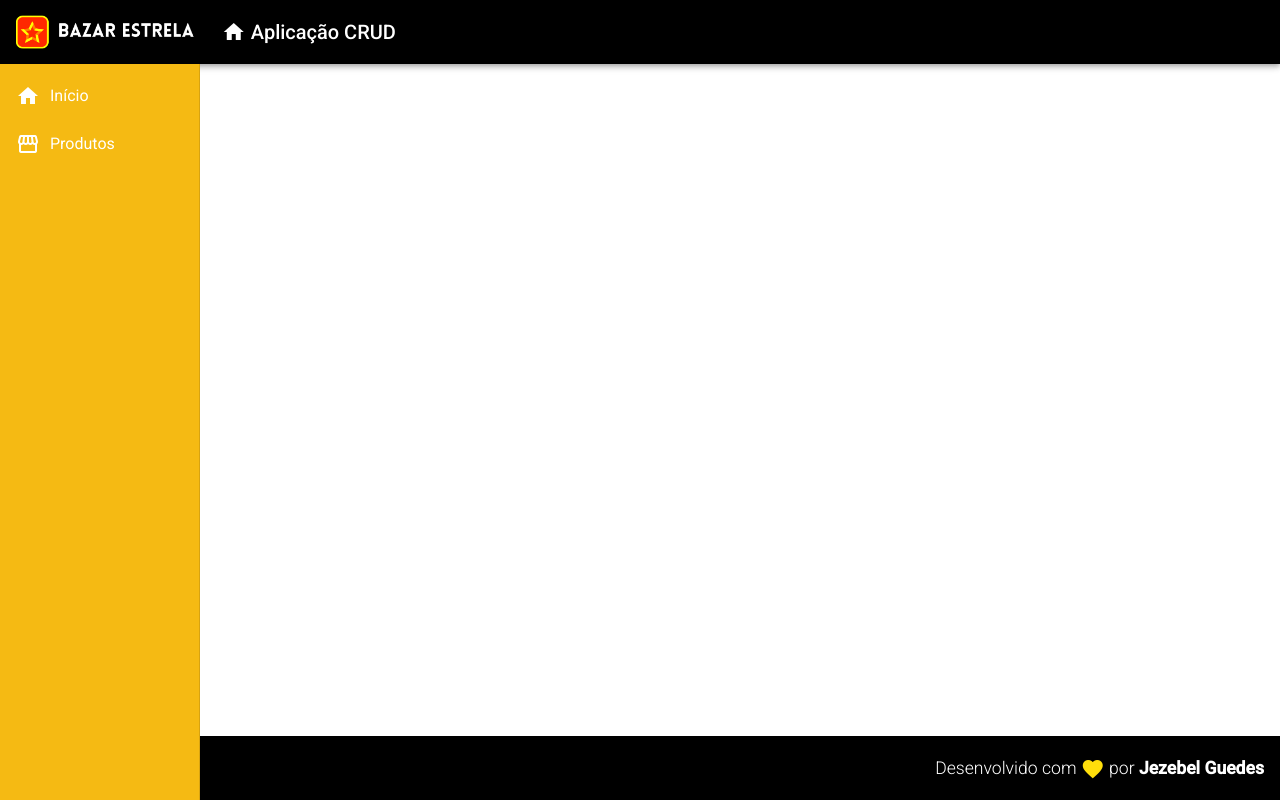
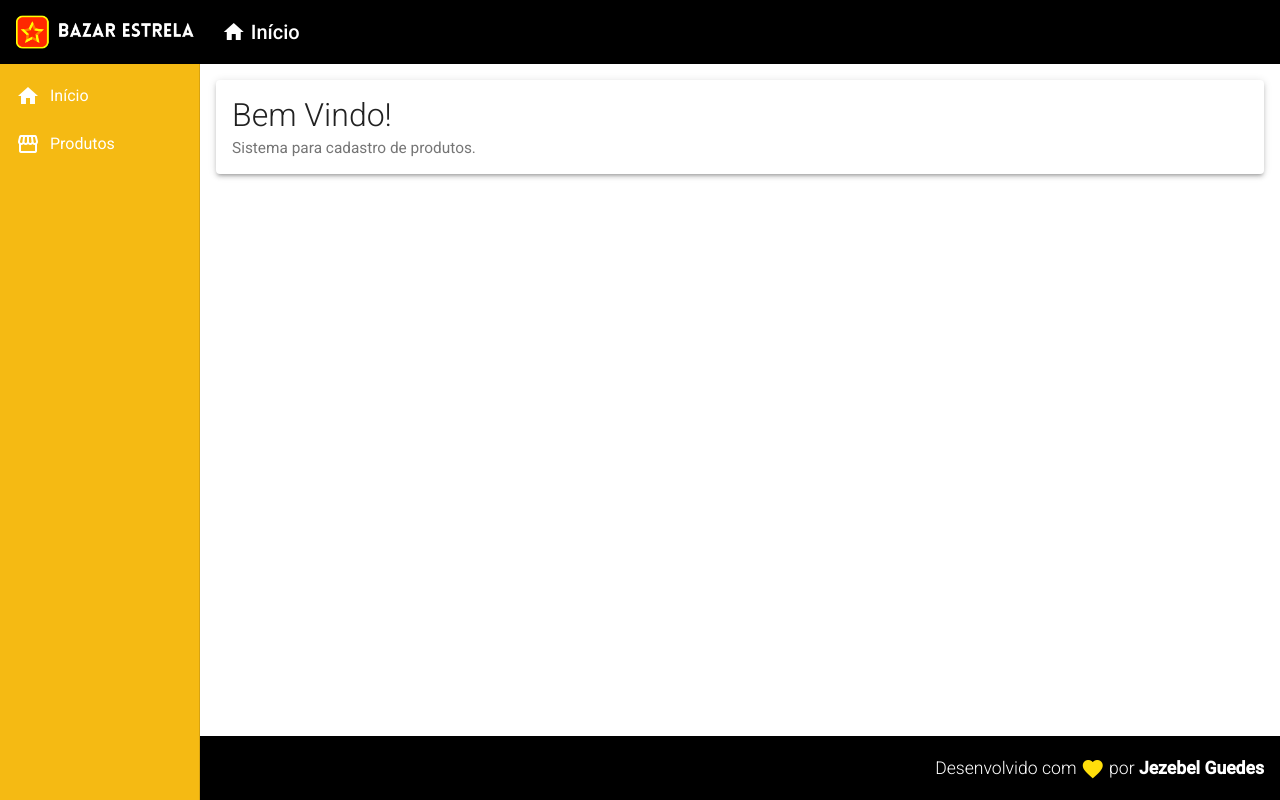
Before and after one commit to Jezebel1990/angular-crud, an Angular app in the folder frontend/: page / in a window 1280 px wide. Built offline with nearby package versions, Linux system fonts and the light colour scheme.

Commit message:
feat: Add home component

```diff
--- a/frontend/src/app/components/template/header/header.component.html
+++ b/frontend/src/app/components/template/header/header.component.html
@@ -9,7 +9,7 @@
         <i class="material-icons">
           home
         </i>
-        Aplicação CRUD
+        Início
     </a>
    </span>
 </mat-toolbar>
--- a/frontend/src/app/components/template/nav/nav.component.css
+++ b/frontend/src/app/components/template/nav/nav.component.css
@@ -10,3 +10,8 @@
 .sidenav i {
     padding-right: 10px;
 }
+
+.content {
+    padding: 16px;
+    background-color: #fff;
+}
--- a/frontend/src/app/components/template/nav/nav.component.html
+++ b/frontend/src/app/components/template/nav/nav.component.html
@@ -16,4 +16,8 @@
         </a>
       </mat-nav-list>
     </mat-sidenav>
+
+    <mat-sidenav-content class="content">
+      <app-home></app-home>
+    </mat-sidenav-content>
 </mat-sidenav-container>
--- /dev/null
+++ b/frontend/src/app/views/home/home.component.css
@@ -0,0 +1,9 @@
+.home .title {
+    font-size: 2rem;
+    font-weight: 300;
+    line-height: 1.2;
+}
+
+.home .subtitle {
+    font-size: 1.1em;
+}
--- /dev/null
+++ b/frontend/src/app/views/home/home.component.html
@@ -0,0 +1,6 @@
+<mat-card class="home mat-elevation-z3">
+    <mat-card-title class="title">Bem Vindo!</mat-card-title>
+    <mat-card-subtitle class="subtitle">
+        Sistema para cadastro de produtos.
+    </mat-card-subtitle>
+</mat-card>
--- /dev/null
+++ b/frontend/src/app/views/home/home.component.ts
@@ -0,0 +1,15 @@
+import { Component, OnInit } from '@angular/core';
+
+@Component({
+  selector: 'app-home',
+  templateUrl: './home.component.html',
+  styleUrls: ['./home.component.css']
+})
+export class HomeComponent implements OnInit {
+
+  constructor() { }
+
+  ngOnInit(): void {
+  }
+
+}
```
Also changed, not shown: frontend/src/app/app.module.ts (+6 -3 lines).
